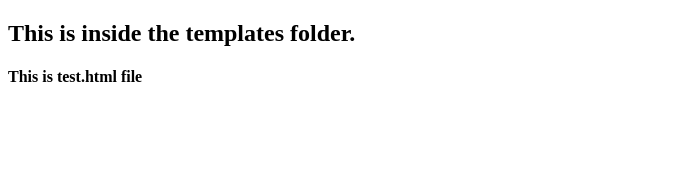
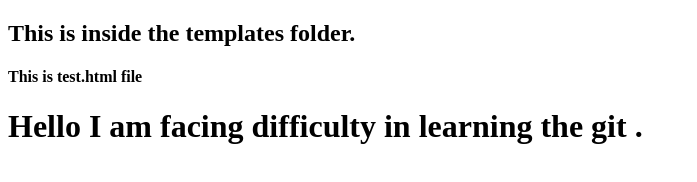
Before and after one commit to Kushbhandari54/git-demo, a plain HTML site: page test.html in a window 1280 px wide. Shown: the whole page, without its empty margins (0-697 px from the left). Drawn offline with Linux system fonts and the light colour scheme.

Commit message:
fourth commit

```diff
--- a/test.html
+++ b/test.html
@@ -8,5 +8,6 @@
 <body>
     <h2>This is inside the templates folder.</h2>
     <h4>This is test.html file</h4>
+    <h1>Hello I am facing difficulty in learning the git .</h1>
 </body>
 </html>
```
